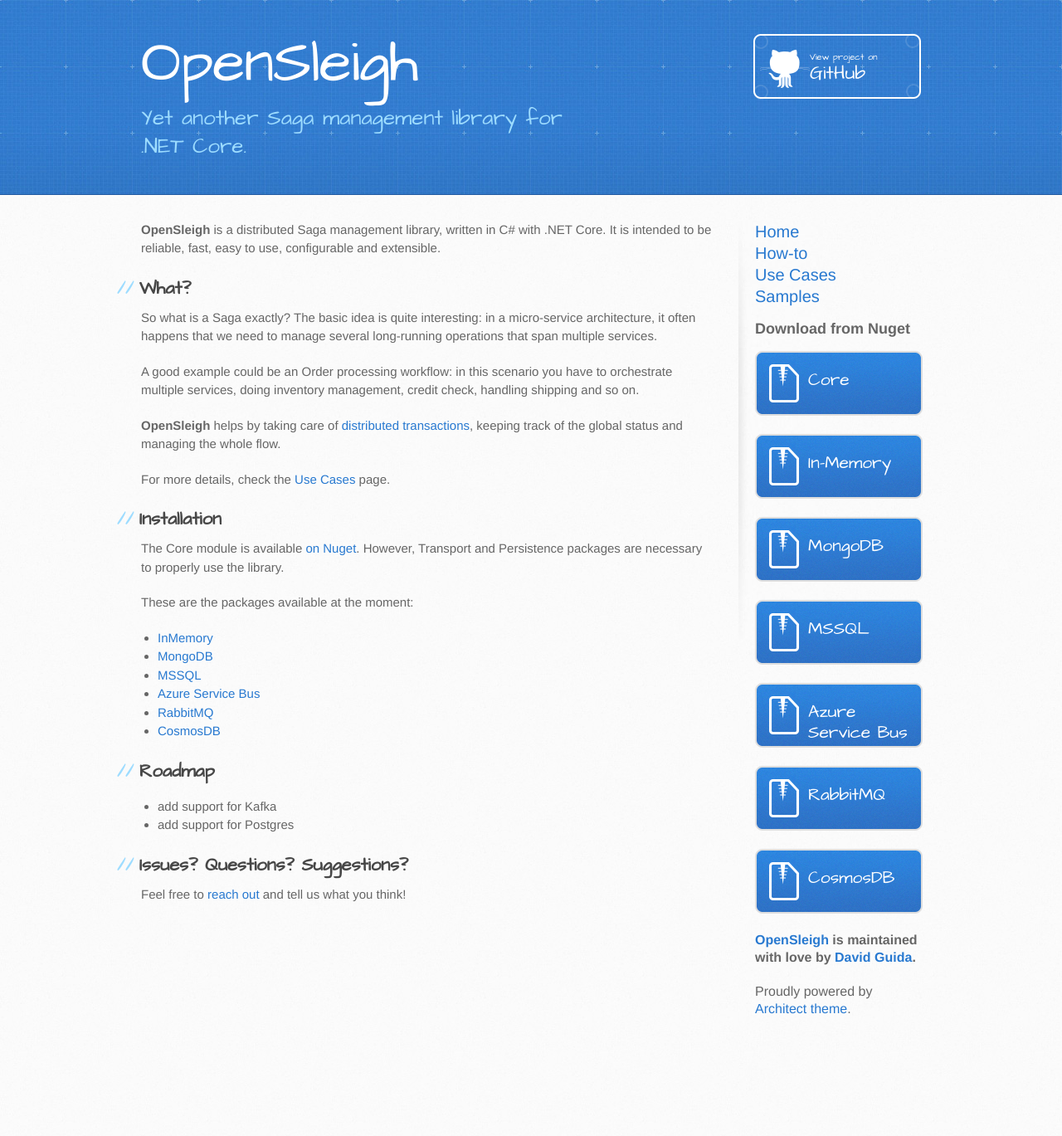
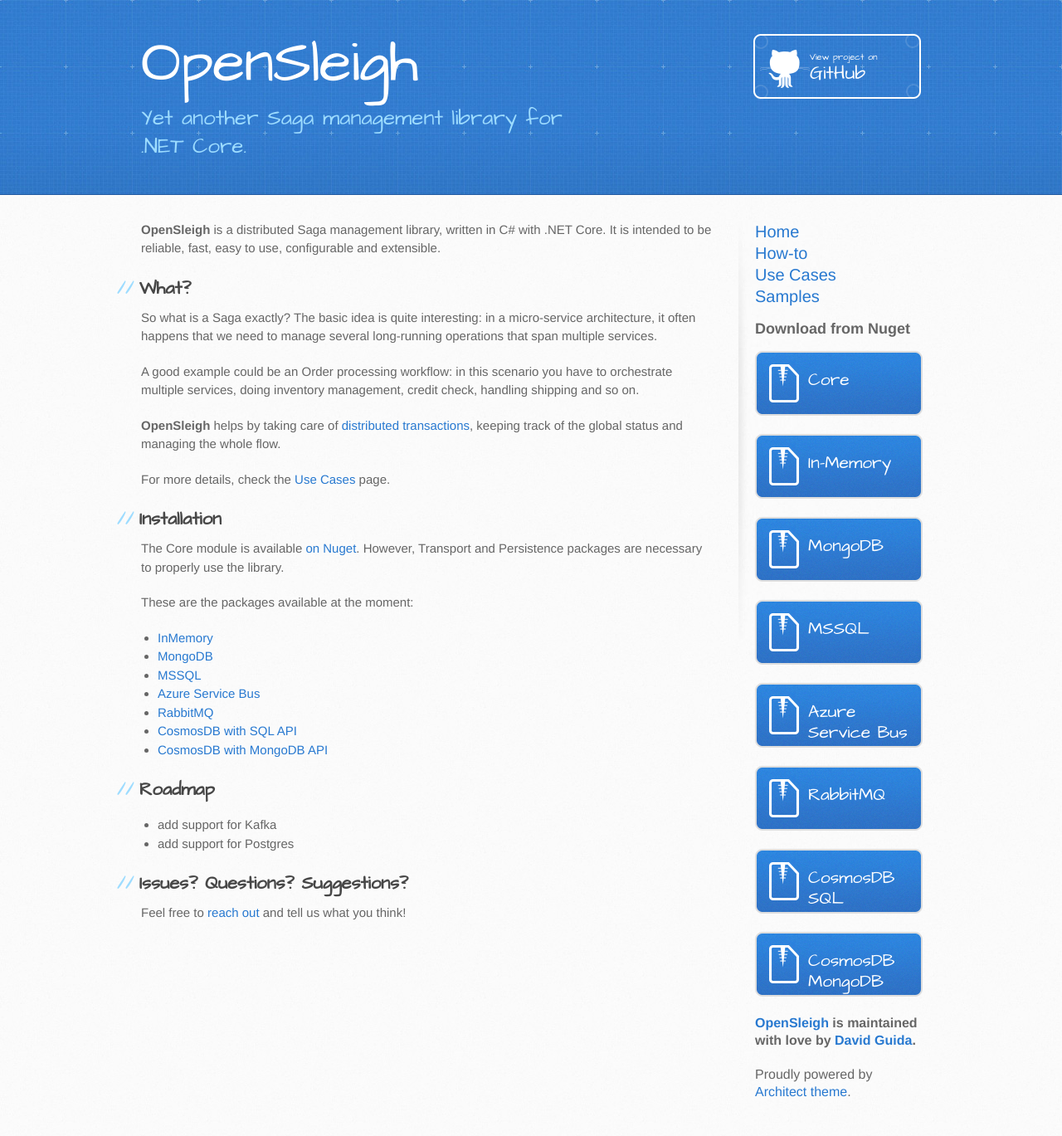
Before and after one commit to mizrael/OpenSleigh-Web, a Jekyll site: the page built from index.md, in a window 1280 px wide. Shown: the whole page at 83% size. Built offline with Jekyll 4.4.1, drawn with Linux system fonts in a browser that asks for light colours; before the commit the page ends 1269 px from its top, so only the background shows below that.

Commit message:
added cosmos links

```diff
--- a/_config.yml
+++ b/_config.yml
@@ -29,7 +29,9 @@ nugets:
   MSSQL: https://www.nuget.org/packages/OpenSleigh.Persistence.SQL/
   Azure Service Bus: https://www.nuget.org/packages/OpenSleigh.Transport.AzureServiceBus/
   RabbitMQ: https://www.nuget.org/packages/OpenSleigh.Transport.RabbitMQ/
-  CosmosDB: https://www.nuget.org/packages/OpenSleigh.Persistence.Cosmos/
+  CosmosDB SQL: https://www.nuget.org/packages/OpenSleigh.Persistence.Cosmos.SQL/
+  CosmosDB MongoDB: https://www.nuget.org/packages/OpenSleigh.Persistence.Cosmos.Mongo/
+
 
 sidebar:
   Home: /
--- a/index.md
+++ b/index.md
@@ -24,7 +24,8 @@ These are the packages available at the moment:
 - [MSSQL](https://www.nuget.org/packages/OpenSleigh.Persistence.SQL/)
 - [Azure Service Bus](https://www.nuget.org/packages/OpenSleigh.Transport.AzureServiceBus/)
 - [RabbitMQ](https://www.nuget.org/packages/OpenSleigh.Transport.RabbitMQ/)
-- [CosmosDB](https://www.nuget.org/packages/OpenSleigh.Persistence.Cosmos/)
+- [CosmosDB with SQL API](https://www.nuget.org/packages/OpenSleigh.Persistence.Cosmos.SQL/)
+- [CosmosDB with MongoDB API](https://www.nuget.org/packages/OpenSleigh.Persistence.Cosmos.Mongo/)
 
 ## Roadmap
 - add support for Kafka
```
